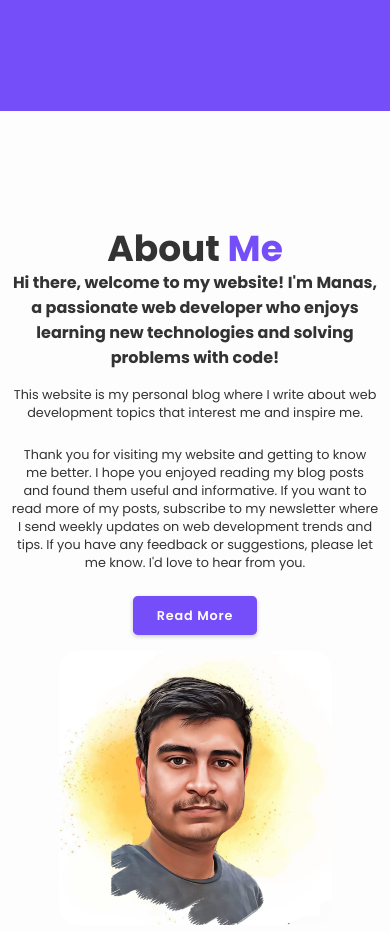
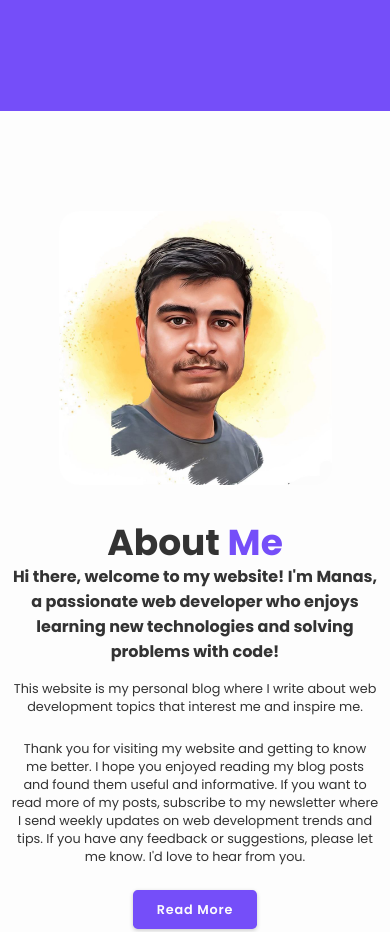
Before and after one commit to manas1376/Devbyte, a plain HTML site: page index.html in a window 390 px wide. Shown: the part 720-1652 px from the top of the page. Drawn offline with nearby package versions, Linux system fonts and the light colour scheme.

Commit message:
Update style.css

```diff
--- a/style.css
+++ b/style.css
@@ -849,7 +849,7 @@ span {
     }
 
     .about {
-        flex-direction: column-reverse;
+        flex-direction: column;
         text-align: center;
     }
 
@@ -860,6 +860,7 @@ span {
     .about-img img {
         width: 70vw;
         margin-top: -2rem;
+        order: -1;
     }
 
     .testimonial-container .testimonial-wrapper {
```
